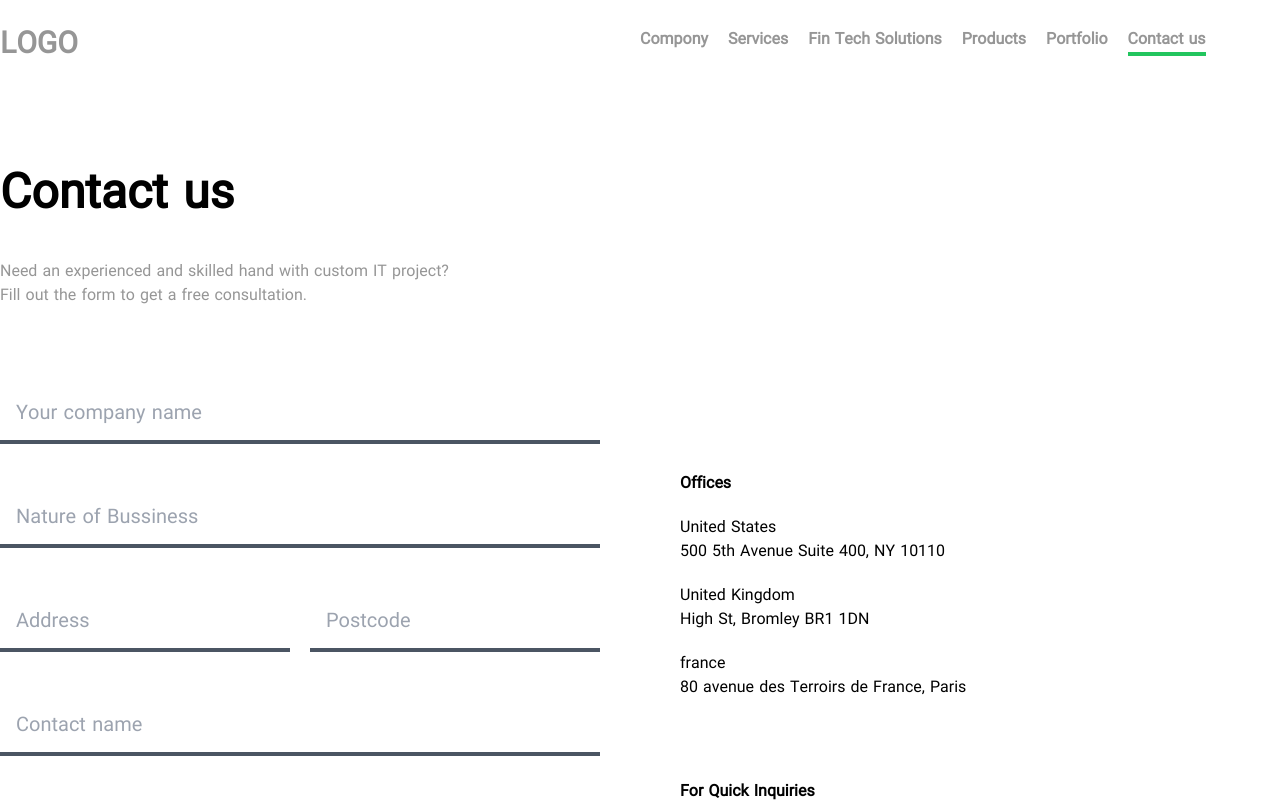
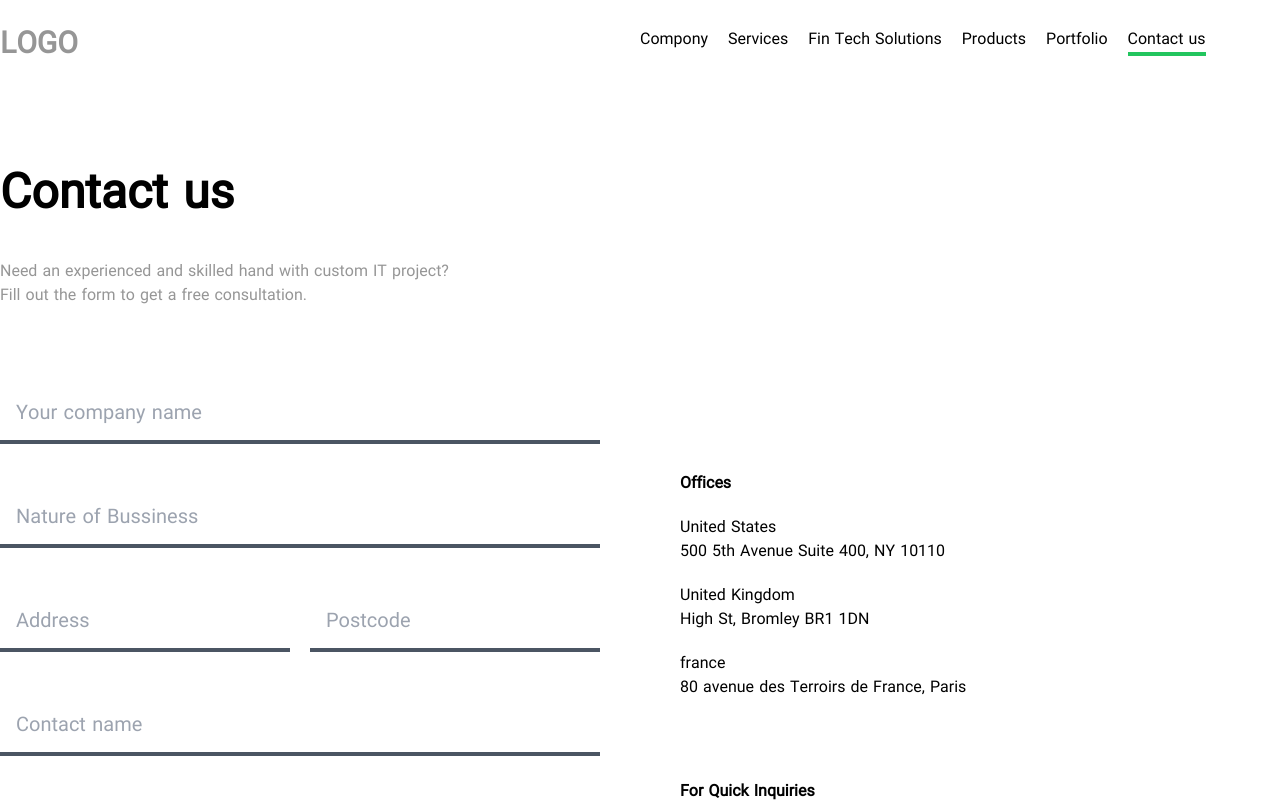
Before and after one commit to bagheri-dev/input-validation, a React (Vite) app: page / in a window 1280 px wide. Shown: the top 802 px of the page. Built offline with nearby package versions, Linux system fonts and the light colour scheme.

Commit message:
finish project

```diff
--- a/index.html
+++ b/index.html
@@ -3,6 +3,7 @@
   <head>
     <meta charset="UTF-8" />
     <meta name="viewport" content="width=device-width, initial-scale=1.0" />
+    <link rel="stylesheet" href="https://cdnjs.cloudflare.com/ajax/libs/font-awesome/4.7.0/css/font-awesome.min.css">
     <title>Input Validtion</title>
   </head>
   <body class="font-IRANYekan">
--- a/package.json
+++ b/package.json
@@ -11,7 +11,8 @@
   },
   "dependencies": {
     "react": "^18.3.1",
-    "react-dom": "^18.3.1"
+    "react-dom": "^18.3.1",
+    "react-icons": "^5.3.0"
   },
   "devDependencies": {
     "@eslint/js": "^9.9.0",
--- a/src/components/Header.tsx
+++ b/src/components/Header.tsx
@@ -1,23 +1,74 @@
-export default function Header () {
+import { useState } from "react";
+import { FaBars } from "react-icons/fa";
+
+
+export default function Header() {
+
+    const [isOpen , setIsOpen] = useState(false)
+
+    const toggleMenu = () => {
+        setIsOpen(!isOpen)
+    }
+
+
   return (
     <div className="w-full mb-10">
       <header className="container mx-auto flex justify-between py-7">
         <div className="w-full">
           <h1 className="text-3xl font-bold text-color-primery">LOGO</h1>
         </div>
-                <div className="w-full">
-                    <nav className="hidden xl:inline-block">
-                        <ul className="flex gap-5 text-color-primery font-bold">
-                            <li><a href="#">Compony</a></li>
-                            <li><a href="#">Services</a></li>
-                            <li><a href="#">Fin Tech Solutions</a></li>
-                            <li><a href="#">Products</a></li>
-                            <li><a href="#">Portfolio</a></li>
-                            <li className="border-b-4 border-b-green-500"><a href="#">Contact us</a></li>
+        <div className="w-full xl:hidden">
+          <nav className="xl:inline-block">
+            <ul className={`${isOpen ? "top-[7%] absolute right-0 space-y-5 bg-white p-14" : "flex flex-col xl:flex-row -top-80 right-0 bg-white absolute z-10 gap-5 text-color-primery font-bold "}`}>
+              <li>
+                <a href="#">Compony</a>
+              </li>
+              <li>
+                <a href="#">Services</a>
+              </li>
+              <li>
+                <a href="#">Fin Tech Solutions</a>
+              </li>
+              <li>
+                <a href="#">Products</a>
+              </li>
+              <li>
+                <a href="#">Portfolio</a>
+              </li>
+              <li className="border-b-4 border-b-green-500">
+                <a href="#">Contact us</a>
+              </li>
             </ul>
           </nav>
         </div>
+        <div className="w-full hidden xl:block">
+          <nav className="w-full">
+            <ul className="flex gap-5">
+              <li>
+                <a href="#">Compony</a>
+              </li>
+              <li>
+                <a href="#">Services</a>
+              </li>
+              <li>
+                <a href="#">Fin Tech Solutions</a>
+              </li>
+              <li>
+                <a href="#">Products</a>
+              </li>
+              <li>
+                <a href="#">Portfolio</a>
+              </li>
+              <li className="border-b-4 border-b-green-500">
+                <a href="#">Contact us</a>
+              </li>
+            </ul>
+          </nav>
+        </div>
+      <div className="text-3xl xl:hidden" onClick={toggleMenu}>
+      <FaBars />
+      </div>
       </header>
     </div>
-    )
+  );
 }
--- a/src/components/Offices.tsx
+++ b/src/components/Offices.tsx
@@ -34,7 +34,7 @@ export default function Offices() {
                 type="email"
                 placeholder="Email"
               />
-              <button className="px-5 py-3 bg-green-700 text-white">✔</button>
+              <button type="submit" className="px-5 py-3 bg-green-700 text-white">✔</button>
             </div>
           </form>
         </div>
```
Also changed, not shown: src/assets/512px-Hamburger_icon.svg.webp (added), 1 other file (tests, documents, lock files or other folders). Lines whose indentation alone changed are shown as unchanged.
